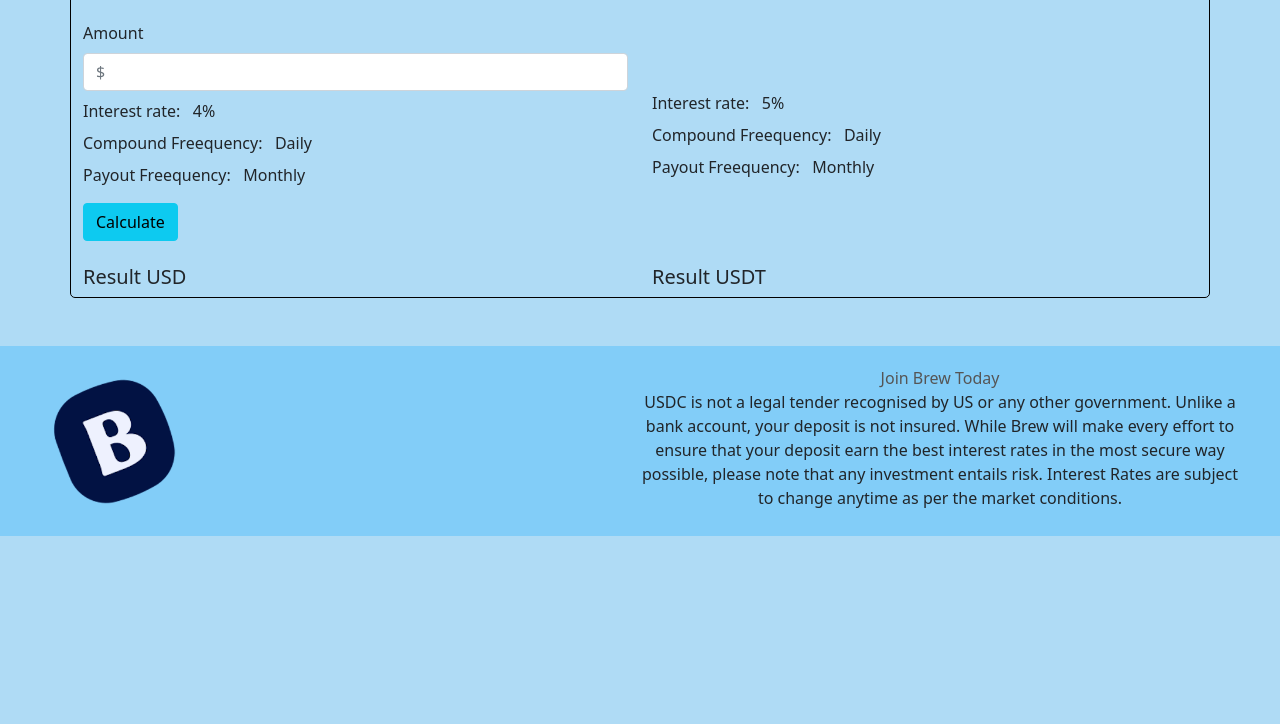
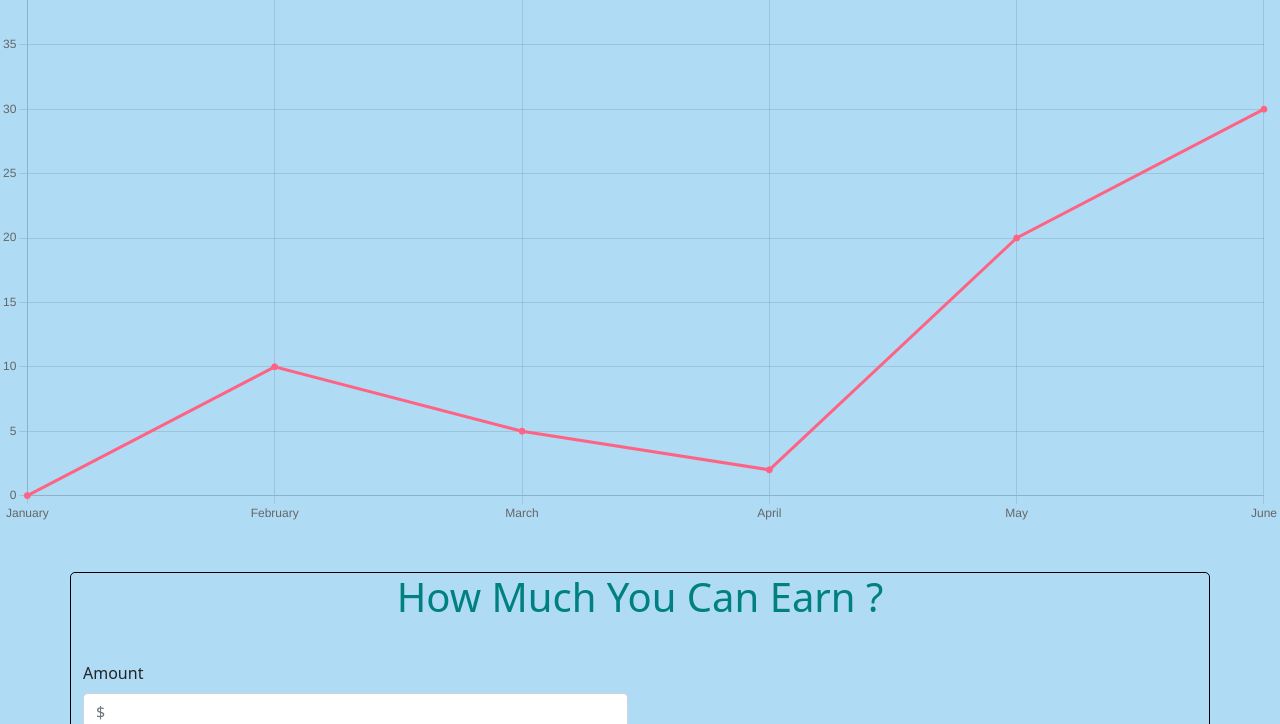
Before and after one commit to tanuja840/WHAT-IS-AAVE, a plain HTML site: page index1.html in a window 1280 px wide. Shown: the part 523-1247 px from the top of the page. Before the commit the page ends 1059 px from the top, so only its background shows below. Drawn offline with nearby package versions, Linux system fonts and the light colour scheme.

Commit message:
Add files via upload

```diff
--- a/index1.html
+++ b/index1.html
@@ -121,7 +121,10 @@
       justify-content: space-between;
     }
 
-
+    .myChart{
+      width: 50%;
+      height: 40px;
+    }
 
     /* Decorative */
     a {
@@ -132,7 +135,7 @@
 
 
     footer {
-      background-color:#82cdf8;
+      background-color: #82cdf8;
       padding: 20px 40px;
 
     }
@@ -141,7 +144,8 @@
       float: left;
       text-align: center;
     }
-    .article{
+
+    .article {
       color: white;
     }
 
@@ -192,13 +196,54 @@
         <button class="dropbtn">CHAIN</button>
         <div class="dropdown-content">
           <a href="#">Polygon</a>
-
           <a href="#">Ethereum</a>
           <a href="#">Avalance</a>
         </div>
       </div>
     </div>
   </div>
+
+<!------graph----->
+
+  <canvas id="myChart"></canvas>
+  <script src="https://cdn.jsdelivr.net/npm/chart.js"></script>
+  <script>
+    const labels = [
+      'January',
+      'February',
+      'March',
+      'April',
+      'May',
+      'June',
+    ];
+
+    const data = {
+      labels: labels,
+      datasets: [{
+        label: 'My First dataset',
+        backgroundColor: 'rgb(255, 99, 132)',
+        borderColor: 'rgb(255, 99, 132)',
+        data: [0, 10, 5, 2, 20, 30, 45],
+      }]
+    };
+
+    const config = {
+      type: 'line',
+      data: data,
+      options: {}
+    };
+
+  const myChart = new Chart(
+    document.getElementById('myChart'),
+    config
+  );
+
+
+
+  </script>
+
+
+
 
 
   <!-- calculator -->
```
